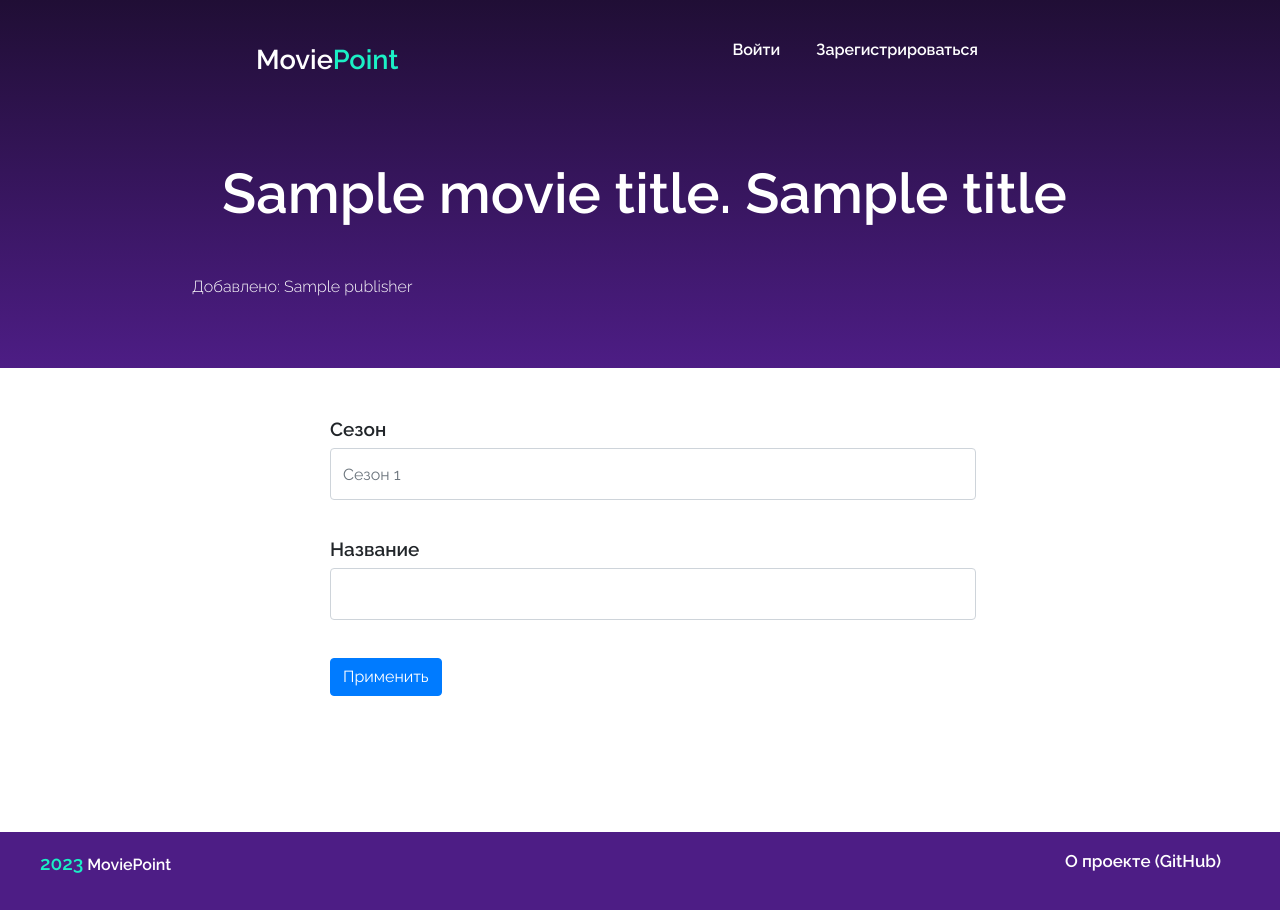
After one commit to AlexSavelev/MoviePoint, a Flask app: template templates/edit_data_series_edit.html in a window 1280 px wide. The commit adds this page. Run offline with Flask 3, Linux system fonts and the light colour scheme; tables that the repository leaves empty hold one stand-in row (values such as "Sample post"); the template is opened without the code that fills it: values that come from a table or form of the project are taken from there, most other values are stand-ins (such as "Sample title", 1, 10 or a date in 2020); some libraries are stand-ins or nearby versions.

Commit message:
add series, season sorting, code refactor

```diff
--- a/forms/edit.py
+++ b/forms/edit.py
@@ -42,3 +42,9 @@ class EditMovieForm(FlaskForm):
     def update_genres():
         EditMovieForm.genres = SelectMultipleField('Жанры', choices=[
             (str(i['id']), i['title']) for i in get(f'{SITE_PATH}/api/v1/genres').json()['genres']])
+
+
+class EditDataNewForm(FlaskForm):
+    season = StringField('Сезон', validators=[DataRequired()])
+    title = StringField('Название', validators=[DataRequired()])
+    submit = SubmitField('Применить')
--- a/main.py
+++ b/main.py
@@ -20,7 +20,7 @@ from flask_login import LoginManager, login_user, login_required, logout_user
 from flask_login.utils import current_user
 
 from forms.user import LoginForm, RegisterForm
-from forms.edit import MyNewForm, EditCoverForm, EditImagesForm, EditMovieForm
+from forms.edit import MyNewForm, EditCoverForm, EditImagesForm, EditMovieForm, EditDataNewForm
 
 app = Flask(__name__)
 api = Api(app)
@@ -179,21 +179,21 @@ def watch(movie_id):
     if (not published) and (not is_editor):
         abort(404)
 
-    number_of_episodes = ''
+    number_of_episodes = 0
     if movie['type'] == SERIES:
-        number_of_episodes = '0'
-        movie_series = json.loads(movie['series'])
+        movie_series = json.loads(movie['series'])['seasons']
+        seasons_titles = sorted(movie_series.keys())
         seasons = [
-            {'name': f'Сезон {season_number}',
+            {'name': season_title,
              'series': [
-                 {'name': f'Серия {series_number}',
-                  'ref': build_master_src(movie_id, series_id)
-                  } for series_number, series_id in series_dict.items()
+                 {'name': series_it['title'],
+                  'ref': build_master_src(movie_id, series_it['id'])
+                  } for series_it in movie_series[season_title] if series_it['release']
              ]
-             } for season_number, series_dict in movie_series.items()]
-        for season_number, series_dict in movie_series.items():
-            for i in series_dict.items():
-                number_of_episodes = str(int(number_of_episodes) + 1)
+             } for season_title in seasons_titles]
+        for series_list in movie_series.values():
+            number_of_episodes += len(series_list)
+        number_of_episodes = str(number_of_episodes)
         if f'last_movie_series_{movie_id}' in request.cookies:
             src = request.cookies[f'last_movie_series_{movie_id}']
         else:
@@ -288,15 +288,55 @@ def edit_data(movie_id: int):
         return redirect(f'/watch/{movie_id}')
 
     series = json.loads(movie['series'])
-    seasons = [(title, series) for title, series in series['seasons'].items()]
+    seasons_titles = sorted(series['seasons'].keys())
+    seasons = [(title, series['seasons'][title]) for title in seasons_titles]
 
     return render_template('edit_data.html', title='Серии', publisher=movie['user']['username'],
                            movie_title=movie['title'], movie_id=movie_id, seasons=seasons)
 
 
+@app.route('/edit/<int:movie_id>/data/add_series', methods=['GET', 'POST'])
+def edit_data_add(movie_id: int):
+    if check_user_is_not_authorized(f'/edit/{movie_id}/data'):
+        return redirect('/login')
+
+    movie = get(f'{SITE_PATH}/api/v1/movies/{movie_id}').json()
+    if ('movie' not in movie) or (movie['movie']['publisher'] != current_user.id and current_user.id not in ADMINS):
+        abort(404)
+    movie = movie['movie']
+    if movie['type'] != SERIES:
+        return redirect(f'/watch/{movie_id}')
+
+    series = json.loads(movie['series'])
+    seasons_titles = sorted(series['seasons'].keys())
+
+    form = EditDataNewForm()
+    if form.validate_on_submit():
+        season, title = form.season.data, form.title.data
+        season_series_titles = [i['title'] for i in series['seasons'].get(season, [])]
+        if title in season_series_titles:
+            return render_template('edit_data_series_edit.html', title='Добавить серию', publisher=movie['user']['username'],
+                                   movie_title=movie['title'], seasons_titles=seasons_titles, form=form,
+                                   message='Серия с таким названием уже существует в данном сезоне')
+
+        series_id = generate_string()
+        if season not in series['seasons']:
+            series['seasons'][season] = []
+        series['seasons'][season].append({
+            'id': series_id, 'title': title, 'video': False, 'audio': [], 'subs': [], 'release': False
+        })
+        series['seasons'][season].sort(key=lambda x: x['title'])
+        put(f'{SITE_PATH}/api/v1/movies/{movie_id}', json={'series': json.dumps(series)})
+
+        return redirect(f'/edit/{movie_id}/data/{series_id}')
+
+    return render_template('edit_data_series_edit.html', title='Добавить серию', publisher=movie['user']['username'],
+                           movie_title=movie['title'], seasons_titles=seasons_titles, form=form)
+
+
 @app.route('/edit/<int:movie_id>/data/<string:series>')
 def edit_data_series(movie_id: int, series: str):
-    pass
+    return 'edit_data_series'
 
 
 @app.route('/edit/<int:movie_id>/images', methods=['GET', 'POST'])
@@ -330,7 +370,7 @@ def edit_images_cover(movie_id: int):
         if movie['cover']:
             movie_file_system.remove_image(movie_id, movie['cover'])
         data = cover_form.content.data
-        filename = generate_file_name() + '.' + data.filename.split('.')[-1]
+        filename = generate_string() + '.' + data.filename.split('.')[-1]
         movie_file_system.save_image(movie_id, filename, data)
         put(f'{SITE_PATH}/api/v1/movies/{movie_id}', json={'cover': filename})
         return redirect(f'/edit/{movie_id}/images')
@@ -361,7 +401,7 @@ def edit_images_load(movie_id: int):
                 return render_template('edit_images_load.html', title='Загрузка', publisher=movie['user']['username'],
                                        movie_title=movie['title'], form=images_form, movie_id=movie_id,
                                        message=f'Загружать можно ТОЛЬКО ИЗОБРАЖЕНИЯ форматов {", ".join(IMAGES)}!')
-            filename = generate_file_name() + '.' + ext
+            filename = generate_string() + '.' + ext
             movie_file_system.save_image(movie_id, filename, i)
             image_lst.append(filename)
         put(f'{SITE_PATH}/api/v1/movies/{movie_id}', json={'images': ','.join(image_lst)})
--- a/misc.py
+++ b/misc.py
@@ -10,7 +10,7 @@ def build_master_src(movie_id, series_id):
     return f'{MOVIE_PATH}/{movie_id}/{series_id}/master.m3u8'
 
 
-def generate_file_name(length=25):
+def generate_string(length=25):
     DIGITS = '0123456789'
     LETTERS = 'qwertyuiopasdfghjklzxcvbnm'
     SYMBOLS = LETTERS + LETTERS.upper() + DIGITS
--- a/templates/edit_data.html
+++ b/templates/edit_data.html
@@ -9,12 +9,11 @@
 
 {% block main %}
     <div class="edit-data-back">
-        <input type="button" class="btn btn-primary" onclick="location.href='/watch/{{movie_id}}';" value="<< Вернуться" />
+        <input type="button" class="btn btn-secondary" onclick="location.href='/watch/{{movie_id}}';" value="<< Вернуться" />
     </div>
     <div class="edit-data">
         <div class="flex-inline">
-            <button onclick="location.href='/edit/{{movie_id}}/data/add_season'" type="button" class="btn btn-secondary">Добавить сезон</button>
-            <button onclick="location.href='/edit/{{movie_id}}/data/edit_seasons'" type="button" class="btn btn-secondary">Редактировать названия</button>
+            <button onclick="location.href='/edit/{{movie_id}}/data/add_series'" type="button" class="btn btn-primary">Добавить серию</button>
         </div>
         {% for season in seasons %}
         <h3>{{season[0]}}</h3>
@@ -65,7 +64,6 @@
             </tr>
             {% endfor %}
         </table>
-        <button onclick="location.href='/edit/{{movie_id}}/data/add_series?season={{season[0]}}'" type="button" class="btn btn-primary">Добавить серию</button>
         {% endfor %}
     </div>
 {% endblock %}
--- /dev/null
+++ b/templates/edit_data_series_edit.html
@@ -0,0 +1,39 @@
+{% extends "base.html" %}
+
+{% block header2 %}
+<div class="header2-mini">
+    <h2 class="page-big-title-left">{{movie_title}}. {{title}}</h2>
+    <p class="page-big-title-left-desc">Добавлено: {{publisher}}</p>
+</div>
+{% endblock %}
+
+{% block main %}
+    <form action="" method="post" class="base-form">
+        {{ form.hidden_tag() }}
+        <p>
+            {{ form.season.label }}<br>
+            {{ form.season(class="form-control", list="id_datalist", placeholder="Сезон 1") }}
+            <datalist id="id_datalist">
+                {% for season_title in seasons_titles %}
+                <option value="{{season_title}}">
+                {% endfor %}
+            </datalist><br>
+            {% for error in form.title.errors %}
+                <div class="alert alert-danger" role="alert">
+                    {{ error }}
+                </div>
+            {% endfor %}
+        </p>
+        <p>
+            {{ form.title.label }}<br>
+            {{ form.title(class="form-control") }}<br>
+            {% for error in form.title.errors %}
+                <div class="alert alert-danger" role="alert">
+                    {{ error }}
+                </div>
+            {% endfor %}
+        </p>
+        <p>{{ form.submit(type="submit", class="btn btn-primary") }}</p>
+        <div>{{ message }}</div>
+    </form>
+{% endblock %}
--- a/templates/edit_images.html
+++ b/templates/edit_images.html
@@ -9,7 +9,7 @@
 
 {% block main %}
     <div class="edit-images-back">
-        <input type="button" class="btn btn-primary" onclick="location.href='/watch/{{movie_id}}';" value="<< Вернуться" />
+        <input type="button" class="btn btn-secondary" onclick="location.href='/watch/{{movie_id}}';" value="<< Вернуться" />
     </div>
     <div class="edit-images">
         <div class="edit-images-cover-block">
```
Also changed, not shown: db/movie_point.db.
